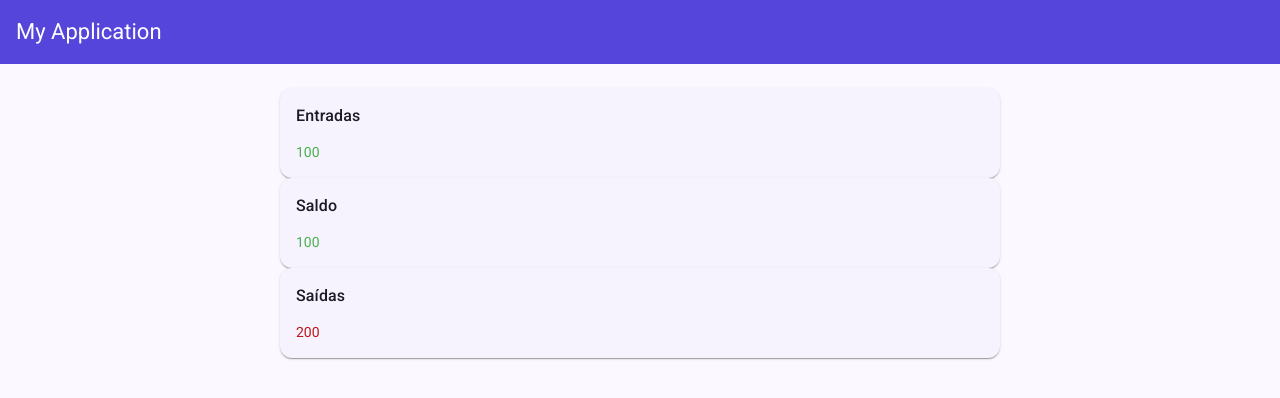
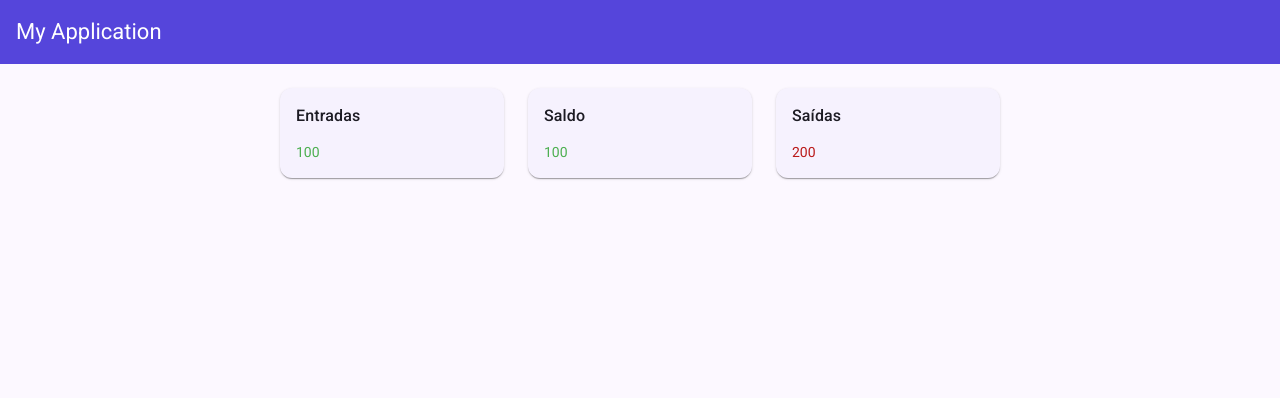
Before and after one commit to trevisandaniel/gerenciador-financeiro, an Angular app: page / in a window 1280 px wide. Shown: the top 398 px of the page. Built offline with nearby package versions, Linux system fonts and the light colour scheme.

Commit message:
Melhorando o layout dos cards de valores

```diff
--- /dev/null
+++ b/src/app/features/home/components/balance/balance.html
@@ -0,0 +1,17 @@
+<app-balance-card class="card"
+    [type]="'income'"
+    [label]="'Entradas'"
+    [value]="100"
+></app-balance-card>
+
+<app-balance-card class="card"
+    [type]="'balance'"
+    [label]="'Saldo'"
+    [value]="100"
+></app-balance-card>
+
+<app-balance-card class="card"
+    [type]="'outcome'"
+    [label]="'Saídas'"
+    [value]="200"
+></app-balance-card>
--- /dev/null
+++ b/src/app/features/home/components/balance/balance.scss
@@ -0,0 +1,8 @@
+:host {
+    display: flex;
+    gap: 24px;
+
+    .card {
+        flex: 1;
+    }
+}
--- a/src/app/features/home/home.html
+++ b/src/app/features/home/home.html
@@ -1,17 +1 @@
-<app-balance-card
-    [type]="'income'"
-    [label]="'Entradas'"
-    [value]="100"
-></app-balance-card>
-
-<app-balance-card
-    [type]="'balance'"
-    [label]="'Saldo'"
-    [value]="100"
-></app-balance-card>
-
-<app-balance-card
-    [type]="'outcome'"
-    [label]="'Saídas'"
-    [value]="200"
-></app-balance-card>
+<app-balance></app-balance>
--- a/src/app/features/home/home.ts
+++ b/src/app/features/home/home.ts
@@ -1,9 +1,9 @@
 import { Component } from '@angular/core';
-import { BalanceCard } from './components/balance-card/balance-card';
+import { Balance } from "./components/balance/balance";
 
 @Component({
   selector: 'app-home',
-  imports: [BalanceCard],
+  imports: [Balance],
   templateUrl: './home.html',
   styleUrl: './home.scss',
 })
```
Also changed, not shown: src/app/features/home/components/balance/balance.ts (added, +12 -0 lines), src/app/features/home/components/balance/components/balance-card/balance-card.html (renamed from src/app/features/home/components/balance-card/balance-card.html), src/app/features/home/components/balance/components/balance-card/balance-card.scss (renamed from src/app/features/home/components/balance-card/balance-card.scss), src/app/features/home/components/balance/components/balance-card/balance-card.ts (renamed from src/app/features/home/components/balance-card/balance-card.ts).
